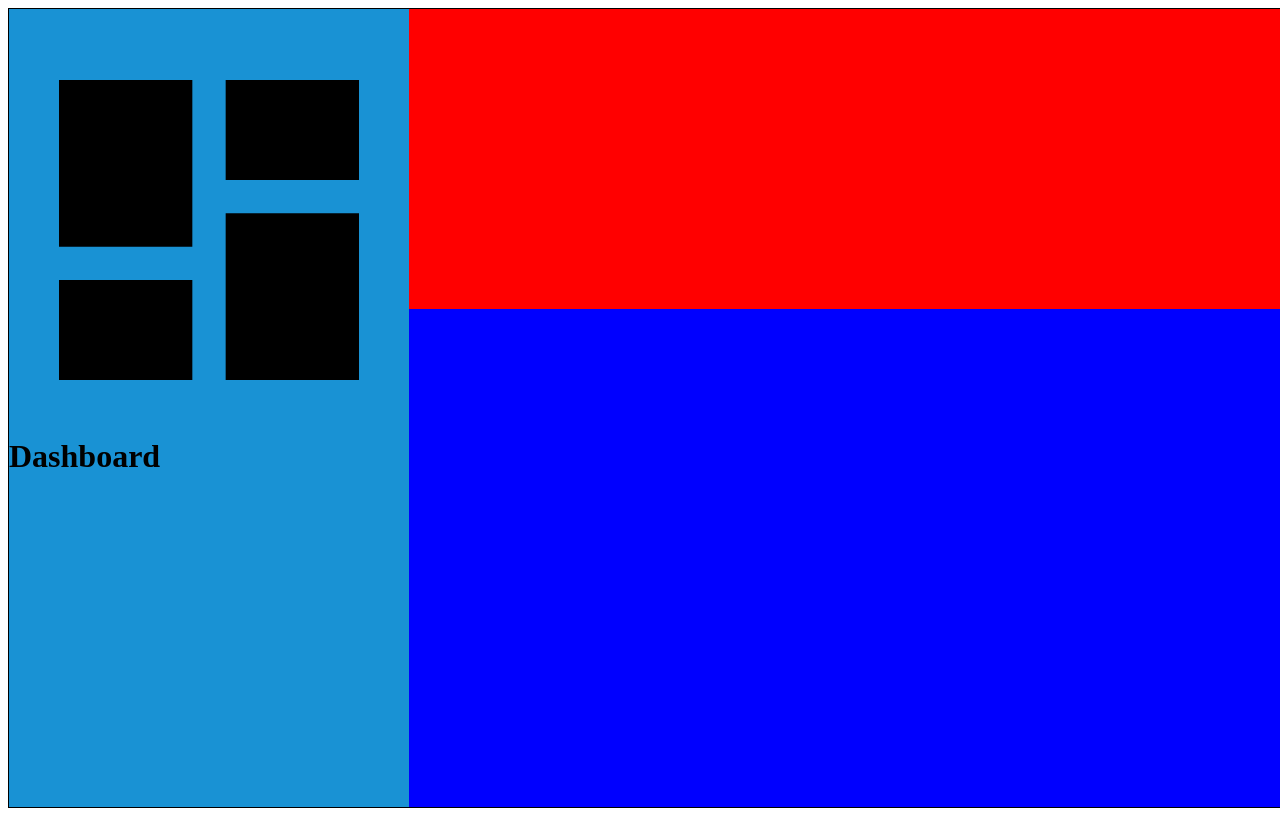
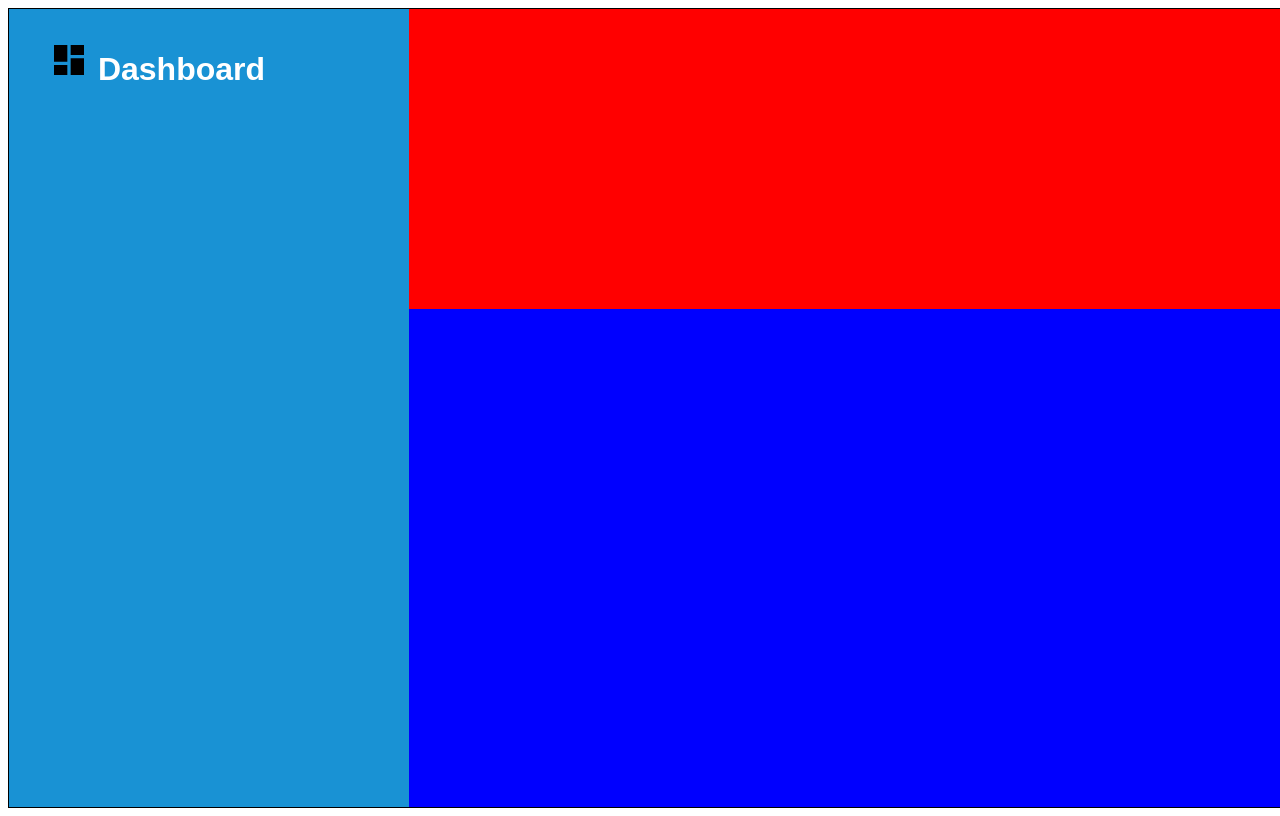
Before and after one commit to IvanR96/admin-dashboard, a plain HTML site: page index.html in a window 1280 px wide. Drawn offline with Linux system fonts and the light colour scheme.

Commit message:
style updated

```diff
--- a/style.css
+++ b/style.css
@@ -1,5 +1,6 @@
 *{
     box-sizing: border-box;
+    font-family: sans-serif;
 }
 
 .dash-container{
@@ -15,6 +16,8 @@
 }
 #first-column{
     grid-row: 1/4;
+    color: white;
+    margin-left: 40px;
 
 
 }
@@ -32,3 +35,9 @@
     grid-column: 2/4;
     grid-row: 2/4;
 }
+
+#dash-icon{
+    width: 40px;
+    height: 40px;
+    margin-top: 10px;
+}
```
